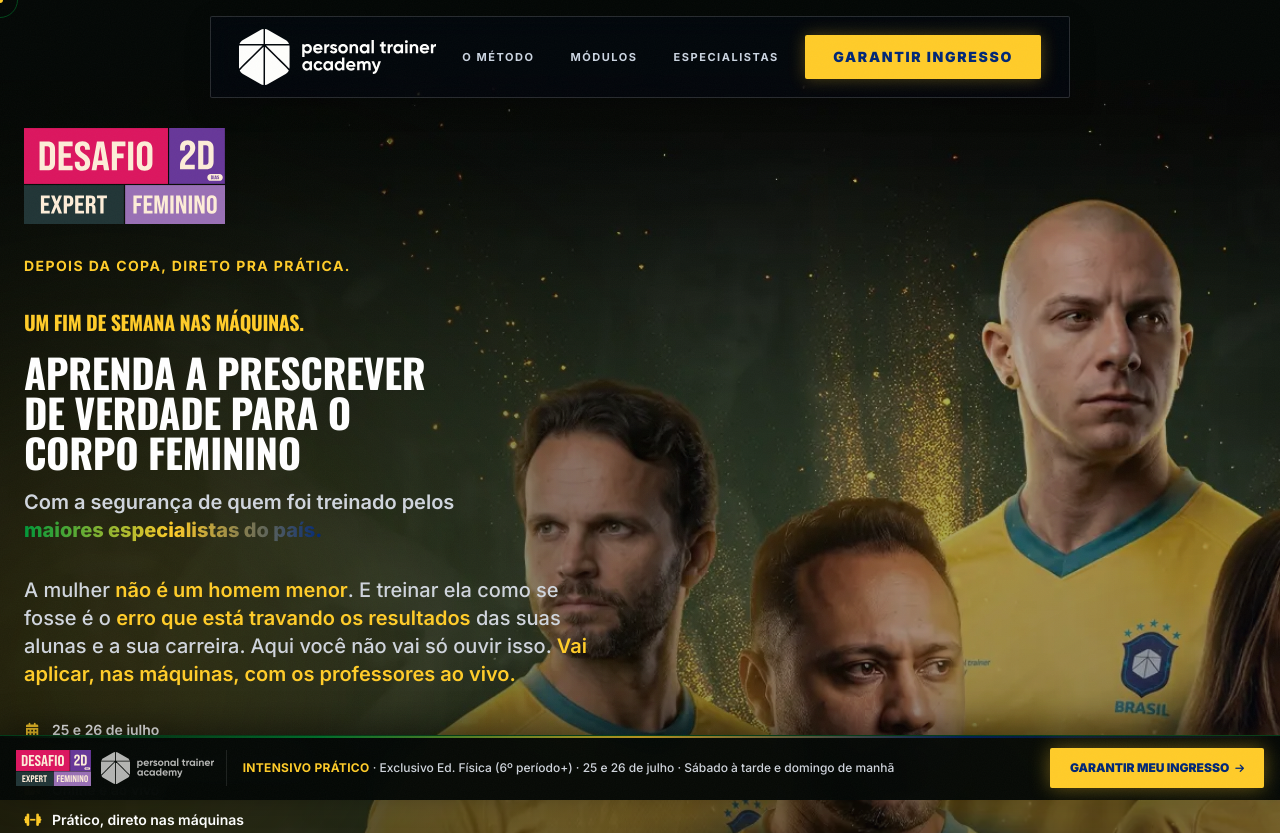
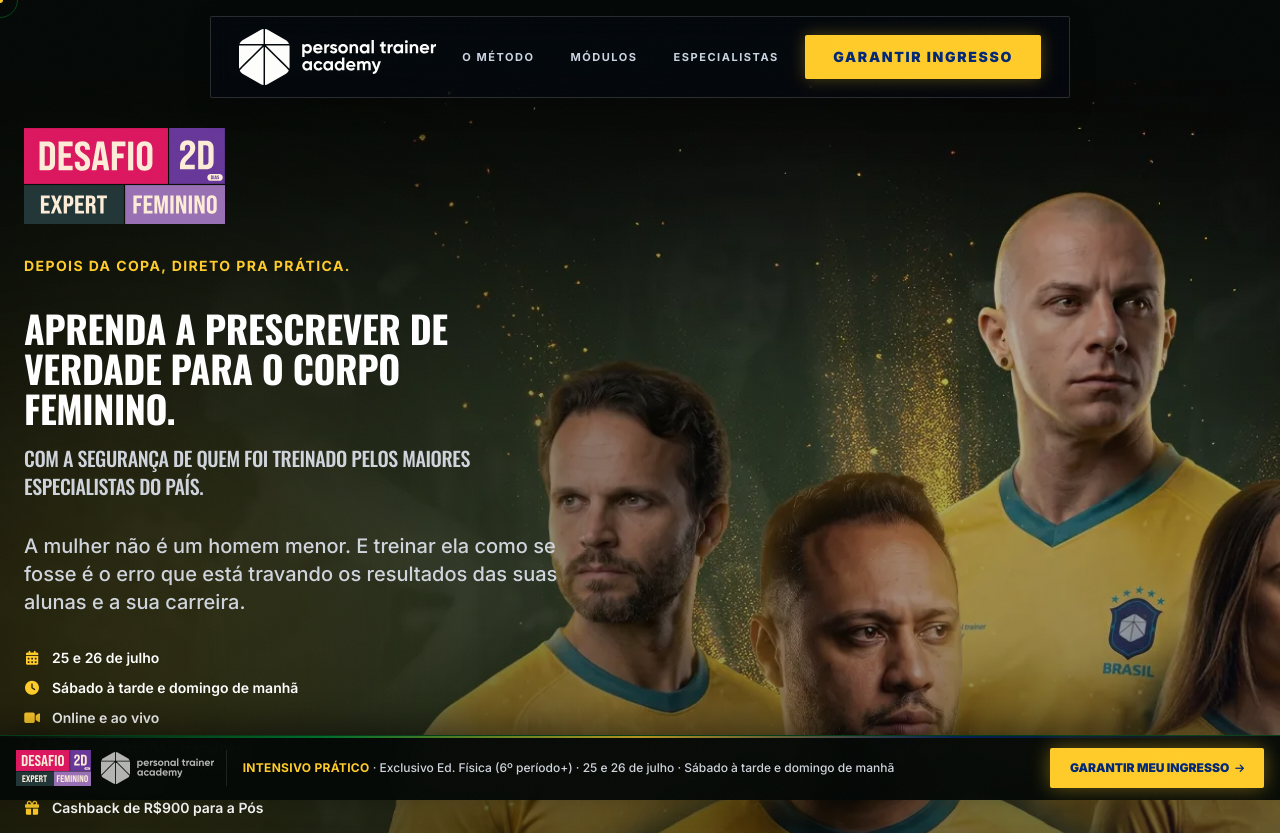
Before and after one commit to BryanJohn2901/Desafio-Expert-Feminino, a website: page index.html in a window 1280 px wide. Shown: the top 833 px of the page. Drawn offline with nearby package versions, Linux system fonts and the light colour scheme.

Commit message:
Ajusta hero e atualiza preço do ingresso para R$ 19,90.
Simplifica headline e subtítulo do hero com hierarquia visual mais leve.

Co-authored-by: Cursor <cursoragent@cursor.com>

```diff
--- a/index.html
+++ b/index.html
@@ -475,24 +475,18 @@
             </p>
 
             <!-- Headline -->
-            <div class="space-y-4 max-w-xl lg:max-w-[28rem] mx-auto lg:mx-0">
-                <h1 class="font-display font-black text-white tracking-tight space-y-3 sm:space-y-4">
-                    <span class="block text-base sm:text-lg lg:text-xl text-brand-primary font-bold leading-snug">
-                        Um fim de semana nas máquinas.
-                    </span>
-                    <span class="block text-2xl sm:text-3xl lg:text-4xl xl:text-[2.5rem] leading-[1.2] sm:leading-[1.18]">
-                        Aprenda a prescrever de verdade para o corpo feminino
-                    </span>
-                </h1>
-                <p class="text-base sm:text-lg lg:text-xl font-semibold text-brand-textSecondary leading-relaxed">
-                    Com a segurança de quem foi treinado pelos
-                    <span class="text-transparent bg-clip-text bg-gradient-to-r from-brand-accent via-brand-primary to-brand-purple font-extrabold">maiores especialistas do país.</span>
-                </p>
-            </div>
+            <h1 class="font-display font-black text-white tracking-tight max-w-xl lg:max-w-[30rem] mx-auto lg:mx-0 space-y-3 sm:space-y-4">
+                <span class="block text-2xl sm:text-3xl lg:text-4xl xl:text-[2.35rem] leading-[1.28] sm:leading-[1.22]">
+                    Aprenda a prescrever de verdade para o corpo feminino.
+                </span>
+                <span class="block text-base sm:text-lg lg:text-xl font-medium text-brand-textSecondary leading-relaxed">
+                    Com a segurança de quem foi treinado pelos maiores especialistas do país.
+                </span>
+            </h1>
 
             <!-- Subheadline -->
             <p class="text-base sm:text-lg md:text-xl text-brand-textSecondary max-w-3xl leading-relaxed font-medium mx-auto lg:mx-0">
-                A mulher <span class="text-brand-primary font-semibold">não é um homem menor</span>. E treinar ela como se fosse é o <span class="text-brand-primary font-semibold">erro que está travando os resultados</span> das suas alunas e a sua carreira. Aqui você não vai só ouvir isso. <span class="text-brand-primary font-semibold">Vai aplicar, nas máquinas, com os professores ao vivo.</span>
+                A mulher não é um homem menor. E treinar ela como se fosse é o erro que está travando os resultados das suas alunas e a sua carreira.
             </p>
 
             <!-- Info do evento -->
@@ -529,7 +523,7 @@
                 <div class="flex items-baseline gap-3">
                     <span class="text-sm font-medium text-brand-textSecondary line-through">De R$ 97,00</span>
                     <span class="text-5xl sm:text-6xl font-black text-white tracking-tight leading-none">
-                        <span class="text-lg sm:text-xl font-bold text-brand-primary mr-1">R$</span>9,90
+                        <span class="text-lg sm:text-xl font-bold text-brand-primary mr-1">R$</span>19,90
                     </span>
                 </div>
             </div>
@@ -717,7 +711,7 @@
                 <i class="fas fa-arrow-right text-sm transition-transform duration-300 group-hover:translate-x-1"></i>
             </button>
             <p class="text-xs text-brand-textMuted font-medium tracking-wide">
-                Ingresso promocional por R$ 9,90. Vagas limitadas.
+                Ingresso promocional por R$ 19,90. Vagas limitadas.
             </p>
         </div>
 
@@ -1182,7 +1176,7 @@
                         <span class="text-sm font-medium text-brand-textSecondary line-through">De R$ 97,00</span>
                     </div>
                     <div class="text-4xl font-black text-white tracking-tight leading-none flex items-baseline">
-                        <span class="text-sm font-bold text-brand-primary mr-1">R$</span>9,90
+                        <span class="text-sm font-bold text-brand-primary mr-1">R$</span>19,90
                     </div>
                 </div>
                 <button type="button" onclick="abrirPopup()"
```
